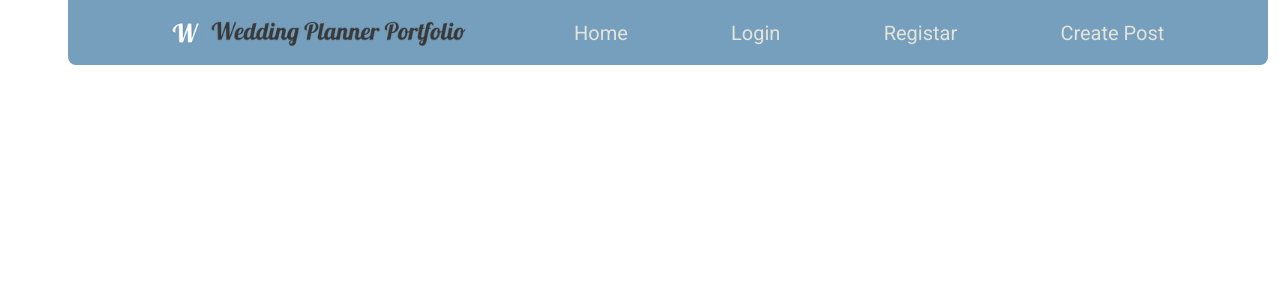
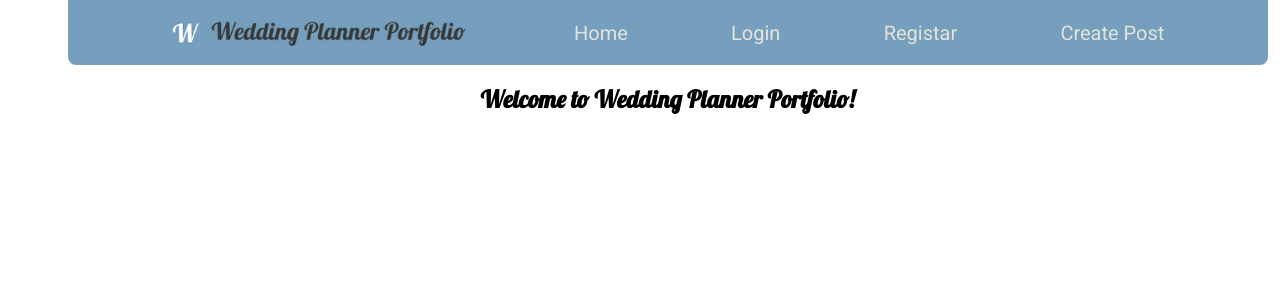
Before and after one commit to build-week-wedding-planner/FrontEnd, a React (Create React App) app in the folder wedding-app/: page / in a window 1280 px wide. Shown: the top 300 px of the page. Built offline with nearby package versions, Linux system fonts and the light colour scheme.

Commit message:
added h2 and started styling home page

```diff
--- a/wedding-app/src/App.js
+++ b/wedding-app/src/App.js
@@ -17,13 +17,13 @@ function App() {
     <div className="App">
       <nav>
         <img src={img} alt='wedding planner portfolio logo' />
-        <NavLink to="/home">Home</NavLink>
+        <NavLink to="/">Home</NavLink>
         <NavLink to="/login">Login</NavLink>
         <NavLink to="/registar-form">Registar</NavLink>
         <NavLink to="/protected">Create Post</NavLink>
       </nav>
+      <Route exact path='/' component={HomePage} />
       <Route path='/login' component={Login} />
-      <Route path='/home' component={HomePage} />
       <Route path='/registar-form' component={RegistarForm} />
       <PrivateRoute exact path='/protected' component={PostForm} />
     </div>
--- a/wedding-app/src/App.scss
+++ b/wedding-app/src/App.scss
@@ -131,4 +131,11 @@
       }
     }
   }
+
+  .homePageDiv {
+    h2 {
+      margin-top: 5%;
+      font-family: 'Lobster', cursive;
+    }
+  }
 }
--- a/wedding-app/src/components/HomePage.js
+++ b/wedding-app/src/components/HomePage.js
@@ -10,6 +10,7 @@ class HomePage extends React.Component {
         console.log(this.props);
         return (
             <div className="homePageDiv">
+                <h2>Welcome to Wedding Planner Portfolio!</h2>
                 {this.props.posts.map(post => {
                     return (
                         <div className="postCard" key={post.id}>
```
Also changed, not shown: 1 other file (tests, documents, lock files or other folders).
